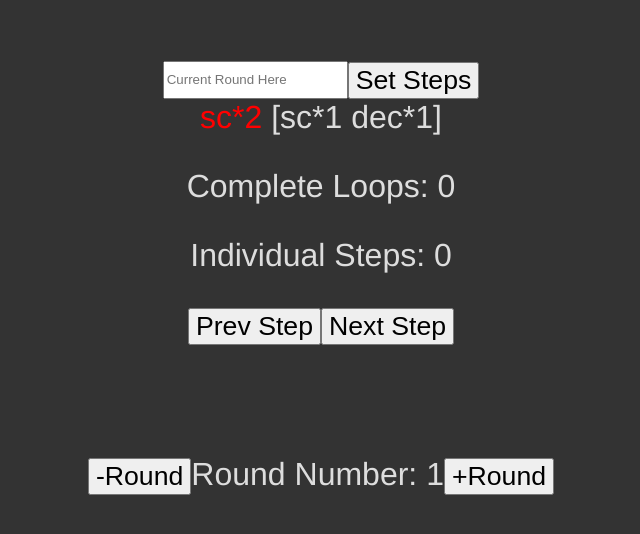
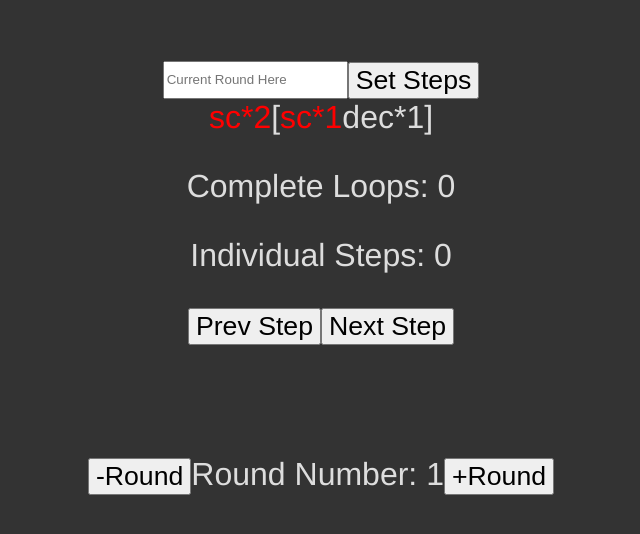
Before and after one commit to kajong0007/stitch_helper, a Vue app: page / in a window 1280 px wide. Shown: the top 534 px of the page, without its empty margins (319-959 px from the left). Built offline with nearby package versions, Linux system fonts and the light colour scheme.

Commit message:
Displays items, highlight and count decrementing partially implemented

```diff
--- a/src/App.vue
+++ b/src/App.vue
@@ -14,19 +14,19 @@
 const bigState = ref<BigState>({})
 
 const item1 = {
-  token: { stitch: 'sc' },
+  stitch: 'sc',
   count: 2,
 }
 const subitem2_1 = {
-  token: { stitch: 'sc' },
+  stitch: 'sc',
   count: 1,
 }
 const subitem2_2 = {
-  token: { stitch: 'dec' },
+  stitch: 'dec',
   count: 1,
 }
 const item2 = {
-  token: { items: [subitem2_1, subitem2_2] },
+  items: [subitem2_1, subitem2_2],
   count: 4,
 }
 const row = {
--- a/src/components/CurrentRow.vue
+++ b/src/components/CurrentRow.vue
@@ -3,66 +3,57 @@
   row: Row
 }>()
 
-import { ref } from 'vue'
+import { ref, useTemplateRef } from 'vue'
+import ItemDisplay from './ItemDisplay.vue'
 
 const individual_step_count = ref(0)
 const complete_loop_count = ref(0)
-const curIndex = ref(0)
+const cur_index = ref(0)
+const item_displays = useTemplateRef('itemDisplays')
 
 function nextSubStep(): void {
-  curIndex.value++
   // TODO: support inc
   individual_step_count.value++
-  if (curIndex.value >= row.items.length) {
-    curIndex.value = 0
+  if (cur_index.value >= row.items.length) {
+    cur_index.value = 0
     complete_loop_count.value++
   }
+  item_displays.value![cur_index.value]!.nextStitch()
 }
 
 function prevSubStep(): void {
-  curIndex.value--
+  cur_index.value--
   // TODO: support inc
   individual_step_count.value--
 
   // Reached beginning
   if (individual_step_count.value <= 0) {
-    curIndex.value = 0
+    cur_index.value = 0
     individual_step_count.value = 0
     return
   }
 
   // Reached beginning of loop
-  if (curIndex.value < 0) {
-    curIndex.value = row.items.length - 1
+  if (cur_index.value < 0) {
+    cur_index.value = row.items.length - 1
     complete_loop_count.value--
   }
 }
 
-function itemToString(item: Item): string {
-  console.log(item)
-  const token = item.token
-  if (token.stitch) {
-    return token.stitch + '*' + item.count
-  }
-  if (!token.items) {
-    return 'Error: item has no stitch or items list'
-  }
-
-  let output = '['
-  output += token.items.map((subitem) => itemToString(subitem)).join(' ')
-  output += ']'
-  return output
+function nextItem(): void {
+  cur_index.value++
 }
 </script>
 
 <template>
-  <span
+  <ItemDisplay
     v-for="(item, index) in row.items"
     :key="index"
-    :class="{ currentIndex: index === curIndex, nothin: index !== curIndex }"
-  >
-    {{ itemToString(item) + ' ' }}
-  </span>
+    ref="itemDisplays"
+    :item="item"
+    :next-item="nextItem"
+    :is_cur_item="cur_index === index"
+  />
   <p>Complete Loops: {{ complete_loop_count }}</p>
   <p>Individual Steps: {{ individual_step_count }}</p>
   <button class="bigButton" @click="prevSubStep">Prev Step</button>
--- /dev/null
+++ b/src/components/ItemDisplay.vue
@@ -0,0 +1,61 @@
+<script setup lang="ts">
+import { h, ref, type VNode } from 'vue'
+
+const { item, nextItem, is_cur_item } = defineProps<{
+  item: Item
+  nextItem: () => void
+  is_cur_item: boolean
+}>()
+
+const count = ref(0)
+const cur_index = ref(0)
+let vnode = buildItemElement(item, is_cur_item)
+
+function buildItemElement(item: Item, is_cur_item: boolean): VNode {
+  if (item.stitch) {
+    const css_class = is_cur_item ? 'currentIndex' : 'nothin'
+    const remaining_stitches = item.count - count.value
+    console.log('remaining stitches: ' + remaining_stitches)
+    const value = h('span', { class: css_class }, item.stitch + '*' + remaining_stitches)
+    console.log(value)
+    return value
+  }
+  if (!item.items) {
+    return h('span', 'Error: item has no stitch or items list')
+  }
+
+  const children: (string | VNode)[] = ['[']
+  // This should be creating ItemDisplay objects shouldn't it
+  // for (let i = 0; i < item.items.length; i++) {
+  //   const subitem = item.items[i]
+  //   const subitem_display = h('ItemDisplay', {
+  //     item: subitem,
+  //     nextItem: nextItem,
+  //     is_cur_item: i === cur_index.value,
+  //   })
+  //   children.push(subitem_display)
+  // }
+  children.push(
+    ...item.items.map((subitem, index) => buildItemElement(subitem, index === cur_index.value)),
+  )
+  children.push(']')
+  return h('span', children)
+}
+
+function nextStitch() {
+  console.log('In next stitch!')
+  count.value++
+  if (
+    (item.stitch && count.value === item.count) ||
+    (item.items && count.value === item.items.length)
+  ) {
+    nextItem()
+  }
+  vnode = buildItemElement(item, is_cur_item)
+}
+defineExpose({ nextStitch })
+</script>
+
+<template>
+  <vnode />
+</template>
--- a/src/types/Item.d.ts
+++ b/src/types/Item.d.ts
@@ -1,4 +1,5 @@
 interface Item {
-  token: Token
+  stitch?: string
+  items?: Item[]
   count: number
 }
--- a/src/types/Token.d.ts
+++ /dev/null
@@ -1,4 +0,0 @@
-interface Token {
-  stitch?: string
-  items?: Item[]
-}
```
